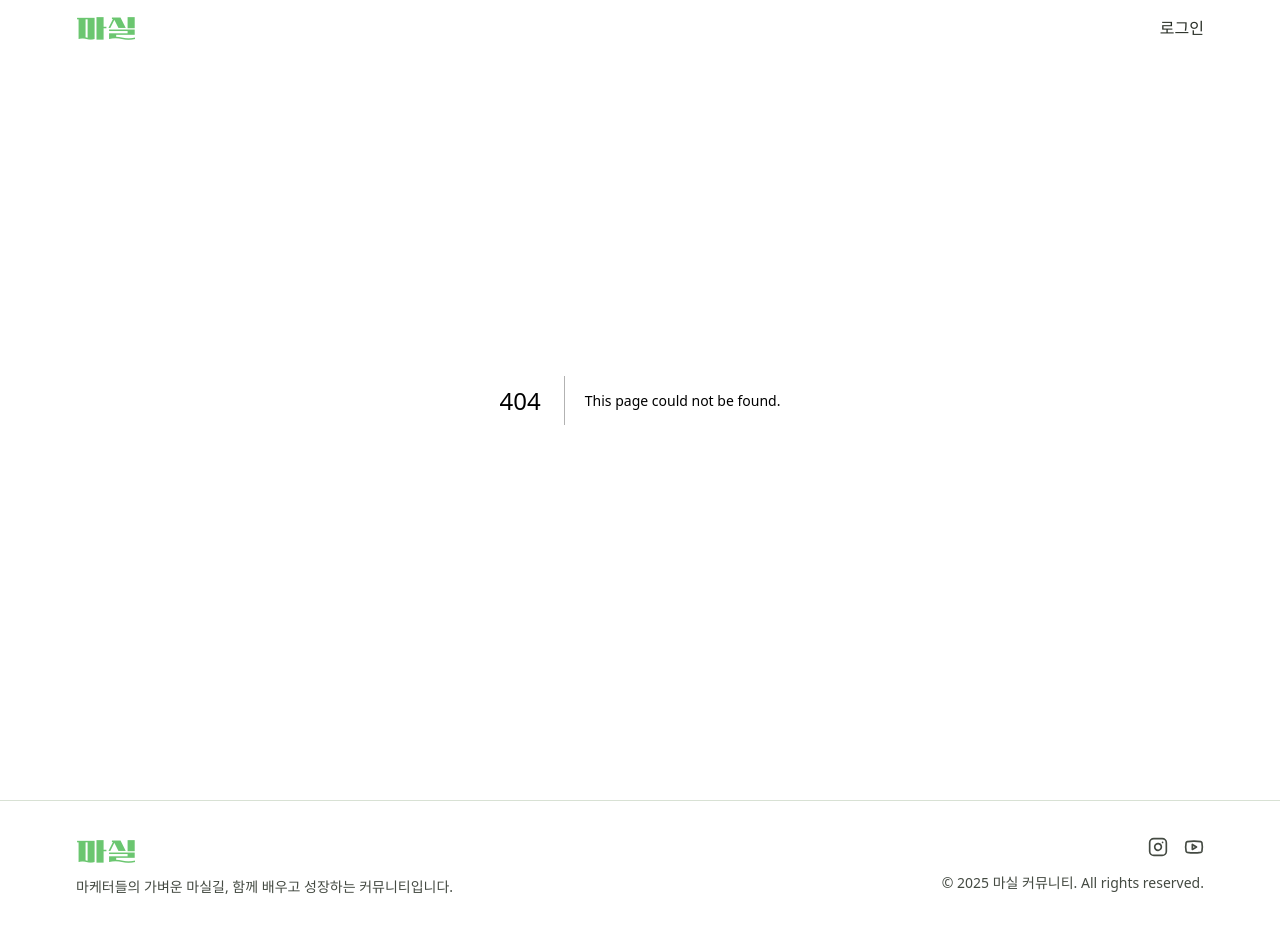
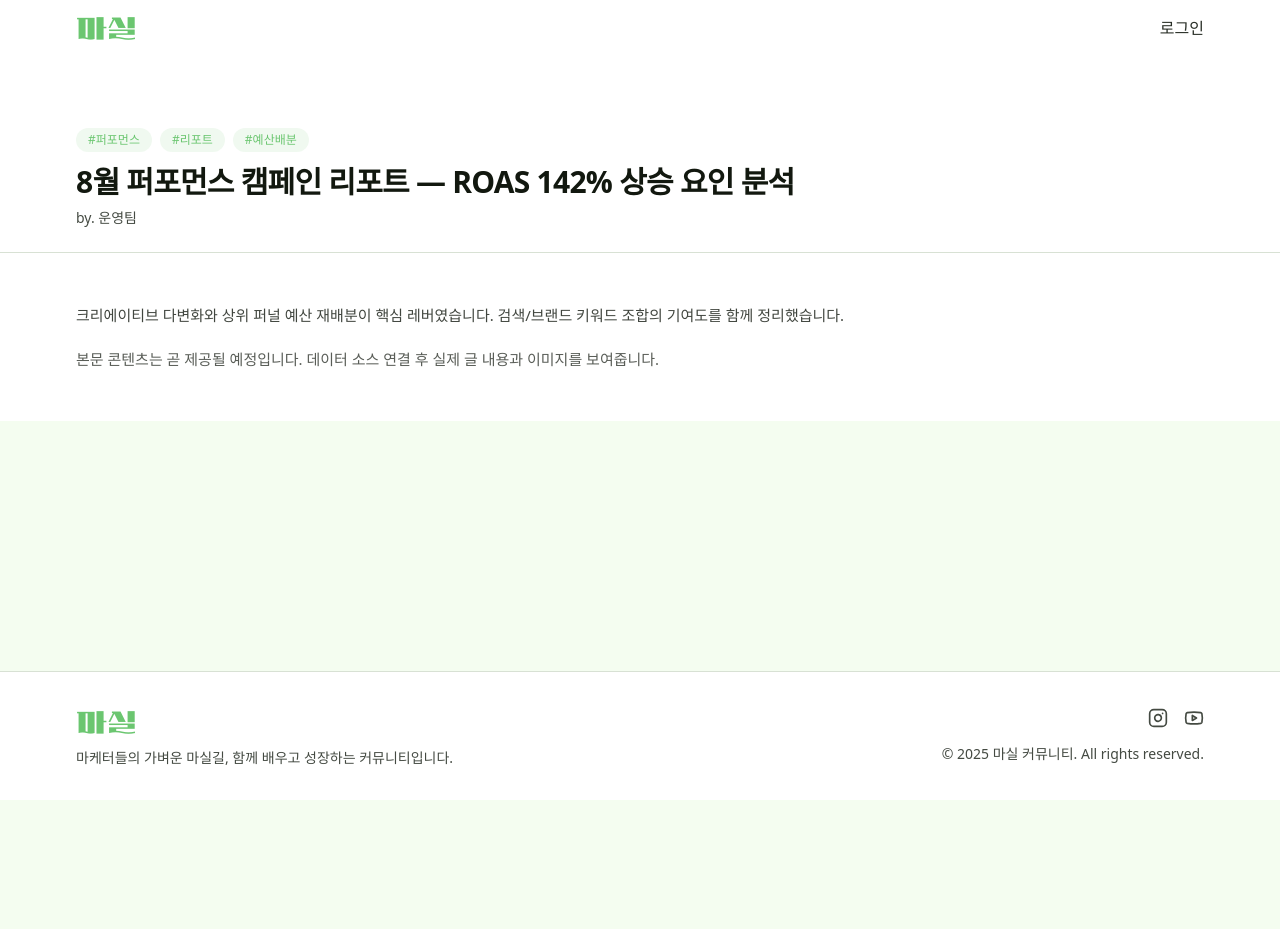
Before and after one commit to ykwimk/masil, a Next.js app in the folder apps/web/: page /posts/m1 in a window 1280 px wide. Before the commit this address had no page. After the commit the page ends 800 px from the top, so only its background shows below. Built offline with nearby package versions, Linux system fonts and the light colour scheme.

Commit message:
feat: 게시물 상세 페이지 및 mock 데이터 추가

```diff
--- /dev/null
+++ b/apps/web/src/app/posts/[id]/not-found.tsx
@@ -0,0 +1,8 @@
+export default function NotFound() {
+  return (
+    <div className="container pt-24 md:pt-32 pb-10">
+      <h2 className="text-xl font-bold">게시물을 찾을 수 없어요</h2>
+      <p className="text-muted-foreground mt-2">주소를 다시 확인해 주세요.</p>
+    </div>
+  );
+}
--- /dev/null
+++ b/apps/web/src/app/posts/[id]/page.tsx
@@ -0,0 +1,61 @@
+import type { Metadata } from 'next';
+import { notFound } from 'next/navigation';
+import { FEEDS } from '@/lib/mock';
+
+interface PageProps {
+  params: Promise<{ id: string }>;
+}
+
+export async function generateMetadata(props: PageProps): Promise<Metadata> {
+  const { id } = await props.params;
+  const post = FEEDS.find((p) => p.id === id);
+  if (!post) return { title: '게시물을 찾을 수 없어요' };
+
+  return {
+    title: `${post.title} | 마실`,
+    description: post.description,
+    openGraph: {
+      title: `${post.title} | 마실`,
+      description: post.description,
+      images: ['/og-image.png'],
+      type: 'article',
+    },
+  };
+}
+
+export default async function PostDetail(props: PageProps) {
+  const { id } = await props.params;
+  const post = FEEDS.find((p) => p.id === id);
+  if (!post) return notFound();
+
+  return (
+    <div className="bg-white">
+      <section className="container pt-24 pb-6 md:pt-32">
+        <div className="mb-3 flex flex-wrap gap-2">
+          {post.tags.map((t) => (
+            <span key={t} className="badge">
+              #{t}
+            </span>
+          ))}
+        </div>
+        <h1 className="text-2xl font-extrabold tracking-tight md:text-3xl">
+          {post.title}
+        </h1>
+        <div className="text-muted-foreground mt-2 text-sm">
+          by. {post.author}
+        </div>
+      </section>
+      <section className="border-t">
+        <div className="container py-8">
+          <article className="prose-custom">
+            <p className="text-foreground/80">{post.description}</p>
+            <p className="text-foreground/70">
+              본문 콘텐츠는 곧 제공될 예정입니다. 데이터 소스 연결 후 실제 글
+              내용과 이미지를 보여줍니다.
+            </p>
+          </article>
+        </div>
+      </section>
+    </div>
+  );
+}
--- a/apps/web/src/components/main/FeedSection.tsx
+++ b/apps/web/src/components/main/FeedSection.tsx
@@ -1,55 +1,5 @@
 import { PostCard } from './PostCard';
-
-const FEEDS = [
-  {
-    id: 'm1',
-    title: '8월 퍼포먼스 캠페인 리포트 — ROAS 142% 상승 요인 분석',
-    description:
-      '크리에이티브 다변화와 상위 퍼널 예산 재배분이 핵심 레버였습니다. 검색/브랜드 키워드 조합의 기여도를 함께 정리했습니다.',
-    author: '운영팀',
-    tags: ['퍼포먼스', '리포트', '예산배분'],
-  },
-  {
-    id: 'm2',
-    title: '브랜드 재정렬: 핵심 메시지 3가지로 통일하기',
-    description:
-      '브랜드 보이스 가이드를 간결하게 재정의하고 캠페인 전/후 사용자 인식 변화를 리서치로 확인했습니다.',
-    author: '브랜딩팀',
-    tags: ['브랜딩', '메시지', '리서치'],
-  },
-  {
-    id: 'm3',
-    title: '인스타 릴스 실험 — 6초 훅과 카피 변주 테스트',
-    description:
-      '훅 3종 × 카피 3종 매트릭스를 구성해 조회 유지율과 전환율의 상관을 확인했습니다. 놀라운 포인트는…',
-    author: '콘텐츠팀',
-    tags: ['콘텐츠', '크리에이티브', '실험'],
-  },
-  {
-    id: 'm4',
-    title: '온드 채널 전환 개선: 랜딩 섹션 2개로 단순화',
-    description:
-      'CTA 배치와 폼 필드 축소만으로 전환율 1.7배 향상. 히트맵/스크롤맵 지표도 함께 공유합니다.',
-    author: '그로스팀',
-    tags: ['그로스', '전환', '온드채널'],
-  },
-  {
-    id: 'm5',
-    title: '커뮤니티 공동 캠페인 제안 — “직장인 리브랜딩 위크”',
-    description:
-      '파트너 브랜드와의 협업 포맷/타임라인/성과지표(리드·참여·리퍼럴)를 함께 설계해 보았습니다.',
-    author: '파트너십',
-    tags: ['캠페인', '협업', '리드'],
-  },
-  {
-    id: 'm6',
-    title: '데이터 리포트: 채널별 첫 구매 경로 분해',
-    description:
-      '라스트 클릭의 착시를 줄이기 위해 터치포인트 뎁스를 가중 평균으로 반영했습니다. 간단한 읽을거리 버전.',
-    author: '데이터팀',
-    tags: ['데이터', '어트리뷰션', '인사이트'],
-  },
-];
+import { FEEDS } from '@/lib/mock';
 
 export function FeedSection() {
   return (
--- /dev/null
+++ b/apps/web/src/lib/mock.ts
@@ -0,0 +1,58 @@
+export interface Feeds {
+  id: string;
+  title: string;
+  description: string;
+  author: string;
+  tags: string[];
+}
+
+export const FEEDS: Feeds[] = [
+  {
+    id: 'm1',
+    title: '8월 퍼포먼스 캠페인 리포트 — ROAS 142% 상승 요인 분석',
+    description:
+      '크리에이티브 다변화와 상위 퍼널 예산 재배분이 핵심 레버였습니다. 검색/브랜드 키워드 조합의 기여도를 함께 정리했습니다.',
+    author: '운영팀',
+    tags: ['퍼포먼스', '리포트', '예산배분'],
+  },
+  {
+    id: 'm2',
+    title: '브랜드 재정렬: 핵심 메시지 3가지로 통일하기',
+    description:
+      '브랜드 보이스 가이드를 간결하게 재정의하고 캠페인 전/후 사용자 인식 변화를 리서치로 확인했습니다.',
+    author: '브랜딩팀',
+    tags: ['브랜딩', '메시지', '리서치'],
+  },
+  {
+    id: 'm3',
+    title: '인스타 릴스 실험 — 6초 훅과 카피 변주 테스트',
+    description:
+      '훅 3종 × 카피 3종 매트릭스를 구성해 조회 유지율과 전환율의 상관을 확인했습니다. 놀라운 포인트는…',
+    author: '콘텐츠팀',
+    tags: ['콘텐츠', '크리에이티브', '실험'],
+  },
+  {
+    id: 'm4',
+    title: '온드 채널 전환 개선: 랜딩 섹션 2개로 단순화',
+    description:
+      'CTA 배치와 폼 필드 축소만으로 전환율 1.7배 향상. 히트맵/스크롤맵 지표도 함께 공유합니다.',
+    author: '그로스팀',
+    tags: ['그로스', '전환', '온드채널'],
+  },
+  {
+    id: 'm5',
+    title: '커뮤니티 공동 캠페인 제안 — “직장인 리브랜딩 위크”',
+    description:
+      '파트너 브랜드와의 협업 포맷/타임라인/성과지표(리드·참여·리퍼럴)를 함께 설계해 보았습니다.',
+    author: '파트너십',
+    tags: ['캠페인', '협업', '리드'],
+  },
+  {
+    id: 'm6',
+    title: '데이터 리포트: 채널별 첫 구매 경로 분해',
+    description:
+      '라스트 클릭의 착시를 줄이기 위해 터치포인트 뎁스를 가중 평균으로 반영했습니다. 간단한 읽을거리 버전.',
+    author: '데이터팀',
+    tags: ['데이터', '어트리뷰션', '인사이트'],
+  },
+];
```
